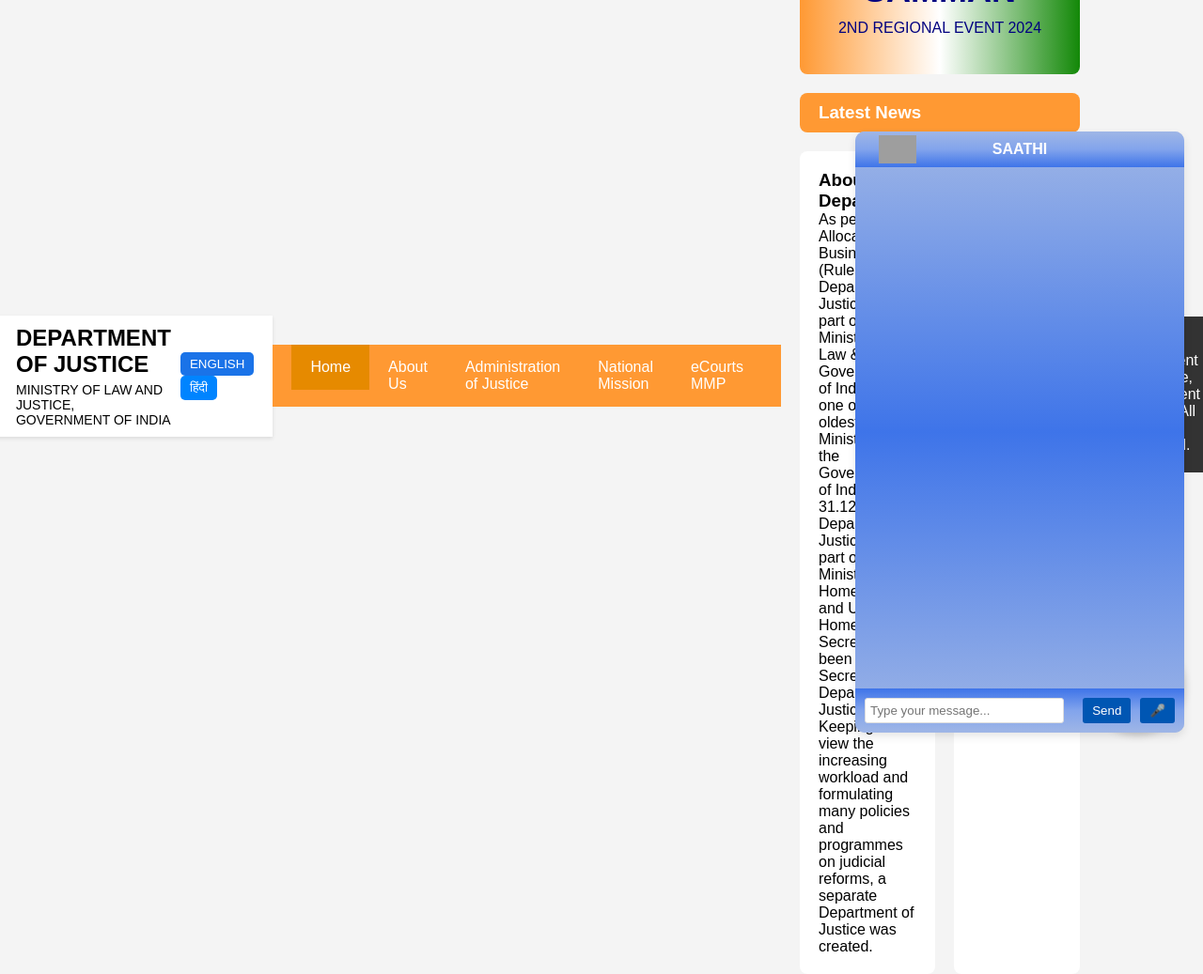
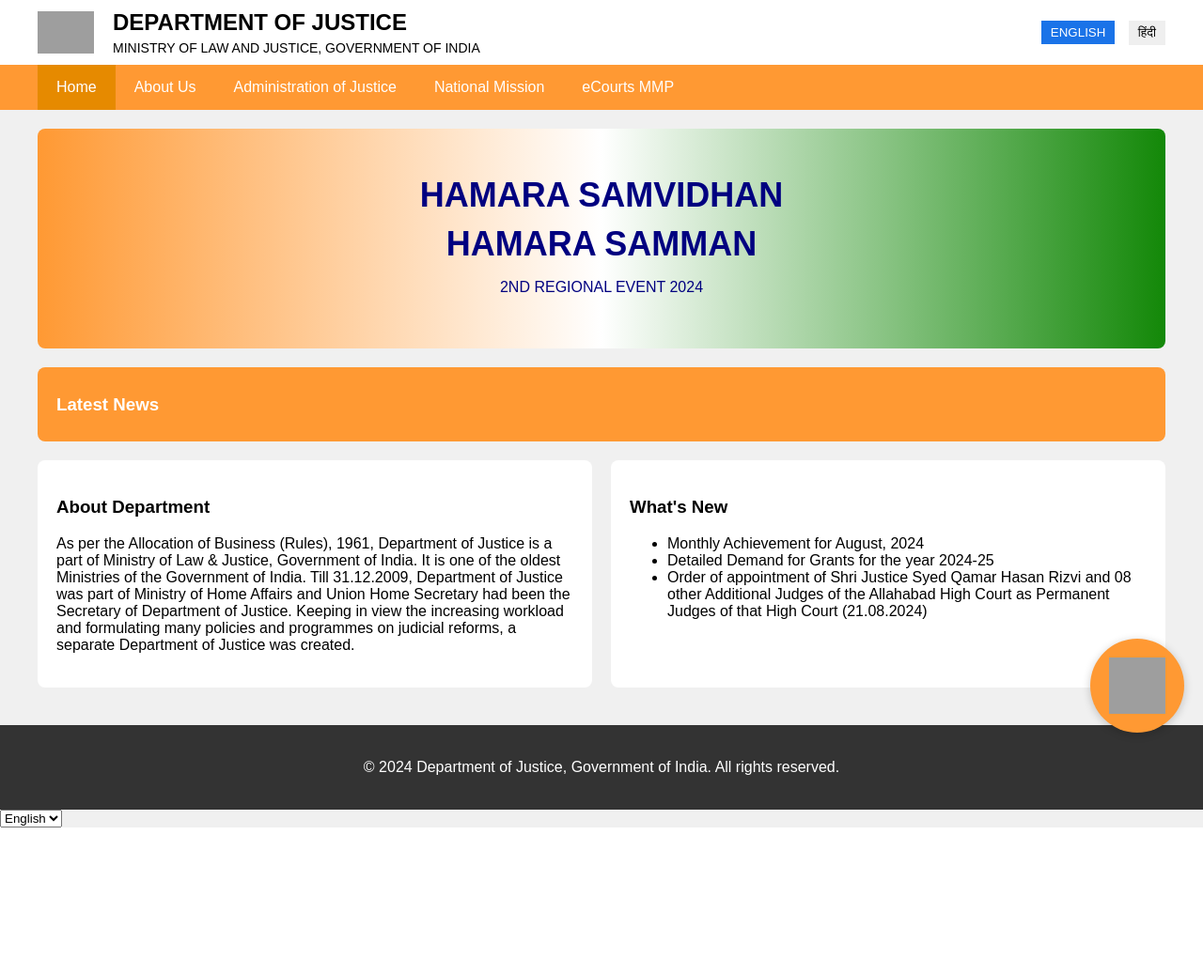
Before and after one commit to SachinSingh008/SIH-chatbotDoJ, a Flask app: page / in a window 1280 px wide; the page is wider, and only the part inside the window is pictured. Shown: that part at 94% size. After the commit the page ends 881 px from the top of that part, so only its background shows below. Run offline with Flask 2, Linux system fonts and the light colour scheme; grey boxes are pictures that could not be loaded.

Commit message:
Update styles.css

```diff
--- a/static/css/styles.css
+++ b/static/css/styles.css
@@ -417,96 +417,6 @@ footer {
     overflow: hidden;
     text-overflow: ellipsis;
 }
-* {
-    margin: 0;
-    padding: 0;
-    box-sizing: border-box;
-}
-
-html, body {
-    height: 100%;
-    width: 100%;
-    display: flex;
-    justify-content: center;
-    align-items: center;
-    background-color: #f4f4f4;
-    font-family: Arial, sans-serif;
-}
-
-#chat-container {
-    width: 100vw;
-    height: 100vh;
-    display: flex;
-    flex-direction: column;
-    justify-content: space-between;
-    background-color: #ffffff;
-    box-shadow: 0px 4px 10px rgba(0, 0, 0, 0.1);
-}
-
-#chatbox {
-    flex: 1;
-    overflow-y: auto;
-    padding: 20px;
-    display: flex;
-    flex-direction: column;
-}
-
-.message-container {
-    display: flex;
-    margin: 10px 0;
-}
-
-.user-message {
-    align-self: flex-end;
-    background-color: #0084ff;
-    color: white;
-    padding: 10px 15px;
-    border-radius: 15px;
-    max-width: 60%;
-}
-
-.bot-message-container {
-    display: flex;
-    align-items: center;
-}
-
-.bot-logo {
-    width: 30px;
-    height: 30px;
-    margin-right: 10px;
-}
-
-.bot-message {
-    background-color: #e5e5ea;
-    color: black;
-    padding: 10px 15px;
-    border-radius: 15px;
-    max-width: 60%;
-}
-
-#input-container {
-    display: flex;
-    padding: 15px;
-    background-color: #fff;
-    border-top: 1px solid #ddd;
-}
-
-#user-message {
-    flex: 1;
-    padding: 10px;
-    border: 1px solid #ccc;
-    border-radius: 5px;
-}
-
-button {
-    background-color: #0084ff;
-    color: white;
-    padding: 10px;
-    border: none;
-    border-radius: 5px;
-    margin-left: 10px;
-    cursor: pointer;
-}
 
 .suggestion-size {
     font-size: 0.8em;
```
